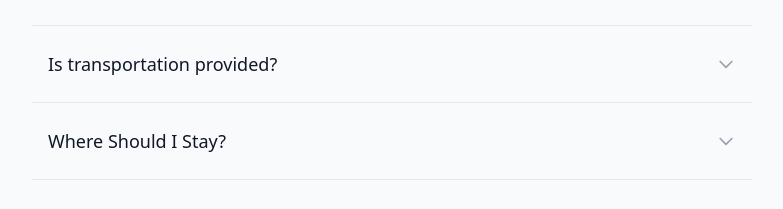
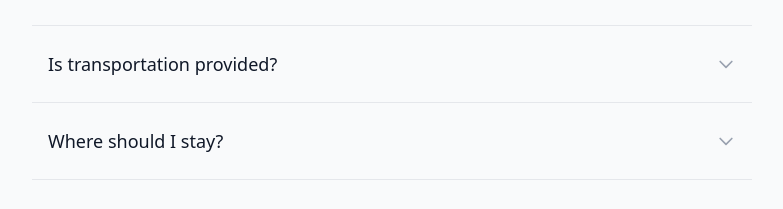
Before and after one commit to jhnbkr/amanda-john-wedding, a Next.js app: page / in a window 1280 px wide. Shown: the part 2367-2576 px from the top of the page, without its empty margins (248-1031 px from the left). Built offline with nearby package versions, Linux system fonts and the light colour scheme; a web font is replaced by a local one.

Commit message:
fix: captialization... my b

```diff
--- a/src/app/components/FAQ.tsx
+++ b/src/app/components/FAQ.tsx
@@ -147,7 +147,7 @@ const QUESTIONS: Question[] = [
   },
   {
     id: "hotel-information",
-    title: "Where Should I Stay?",
+    title: "Where should I stay?",
     answer: (
       <>
         <p>
```
